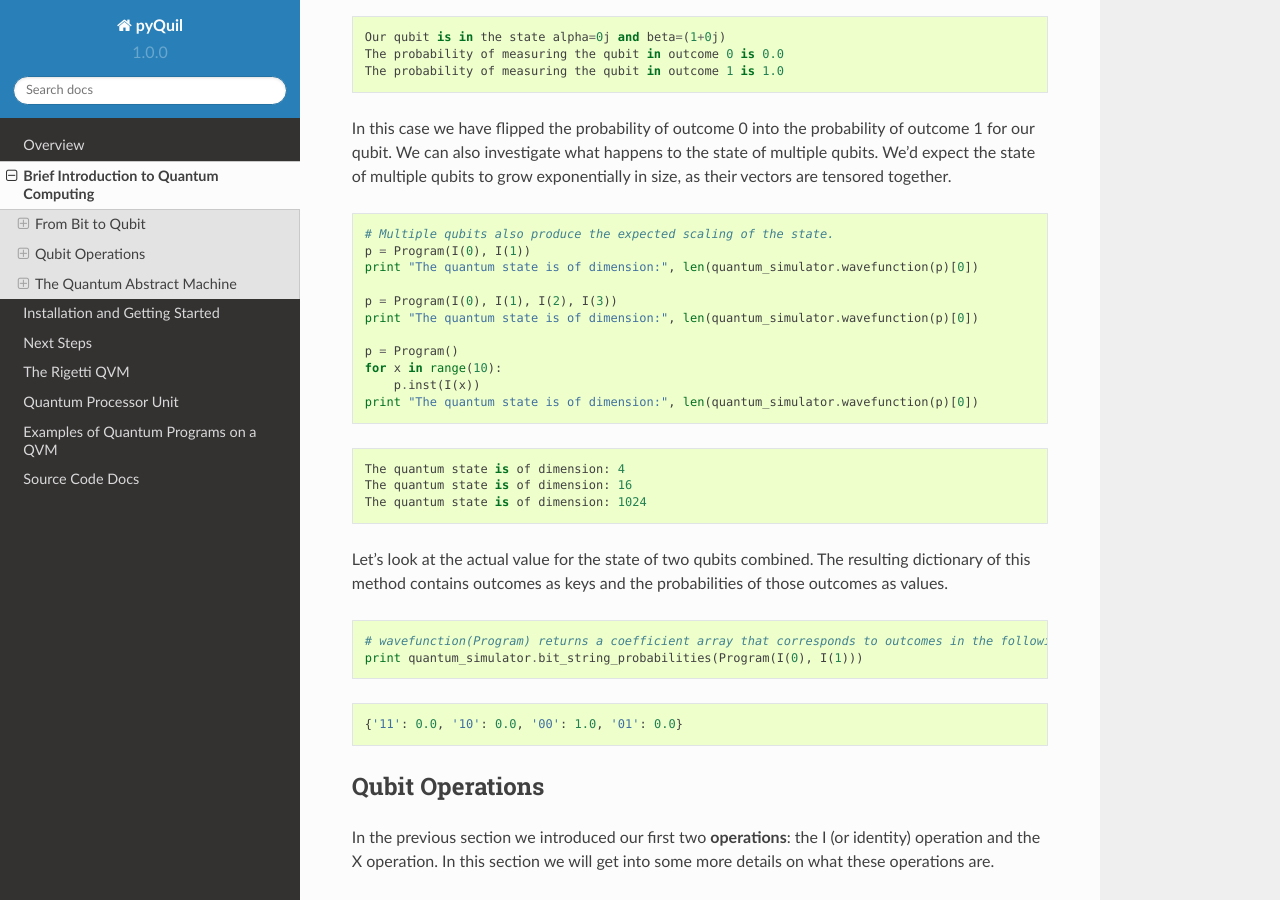
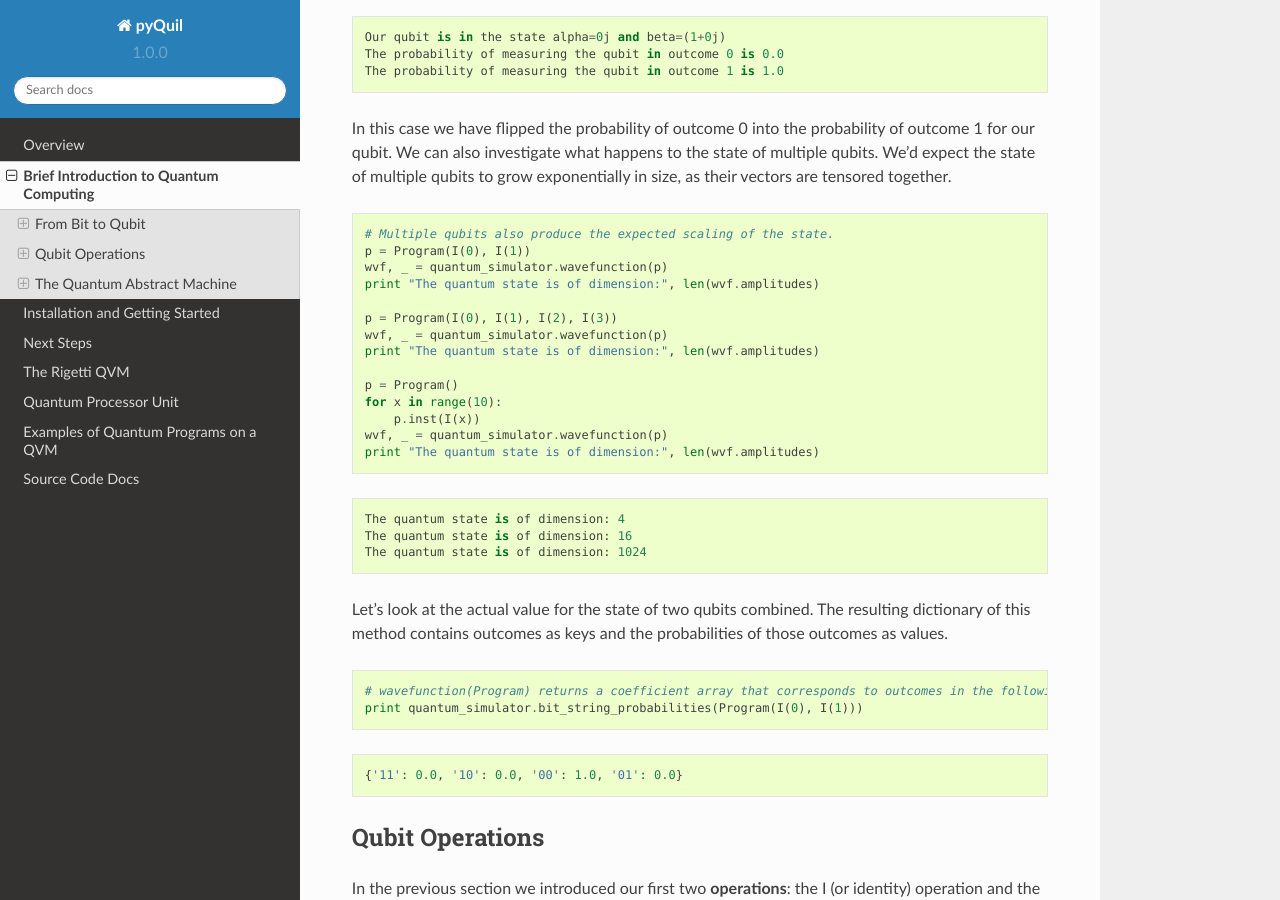
Before and after one commit to rigetti/pyquil, a Sphinx documentation site: the page built from docs/source/intro_to_qc.rst, in a window 1280 px wide and 900 px high, scrolled down 5436 px. Built offline with Sphinx 7.4.7 and the Read the Docs theme 2.0.0, drawn with Linux system fonts in a browser that asks for light colours.

Commit message:
Updated the qubit scaling example starting at line 263
Previously the length of a wavefunction object was the number of amplitudes and now it returns the number of qubits.

REPLACED
print "The quantum state is of dimension:", len(quantum_simulator.wavefunction(p)[0])
WITH
wvf, _ = quantum_simulator.wavefunction(p)
print "The quantum state is of dimension:", len(wvf.amplitudes)

# OLD
# Multiple qubits also produce the expected scaling of the state.
p = Program(I(0), I(1))
print "The quantum state is of dimension:", len(quantum_simulator.wavefunction(p)[0])

p = Program(I(0), I(1), I(2), I(3))
print "The quantum state is of dimension:", len(quantum_simulator.wavefunction(p)[0])

p = Program()
for x in range(10):
    p.inst(I(x))
print "The quantum state is of dimension:", len(quantum_simulator.wavefunction(p)[0])

# NEW
# Multiple qubits also produce the expected scaling of the state.
p = Program(I(0), I(1))
wvf, _ = quantum_simulator.wavefunction(p)
print "The quantum state is of dimension:", len(wvf.amplitudes)

p = Program(I(0), I(1), I(2), I(3))
wvf, _ = quantum_simulator.wavefunction(p)
print "The quantum state is of dimension:", len(wvf.amplitudes)

p = Program()
for x in range(10):
    p.inst(I(x))
wvf, _ = quantum_simulator.wavefunction(p)
print "The quantum state is of dimension:", len(wvf.amplitudes)

```diff
--- a/docs/source/intro_to_qc.rst
+++ b/docs/source/intro_to_qc.rst
@@ -261,15 +261,18 @@
 
     # Multiple qubits also produce the expected scaling of the state.
     p = Program(I(0), I(1))
-    print "The quantum state is of dimension:", len(quantum_simulator.wavefunction(p)[0])
+    wvf, _ = quantum_simulator.wavefunction(p)
+    print "The quantum state is of dimension:", len(wvf.amplitudes)
 
     p = Program(I(0), I(1), I(2), I(3))
-    print "The quantum state is of dimension:", len(quantum_simulator.wavefunction(p)[0])
+    wvf, _ = quantum_simulator.wavefunction(p)
+    print "The quantum state is of dimension:", len(wvf.amplitudes)
 
     p = Program()
     for x in range(10):
         p.inst(I(x))
-    print "The quantum state is of dimension:", len(quantum_simulator.wavefunction(p)[0])
+    wvf, _ = quantum_simulator.wavefunction(p)
+    print "The quantum state is of dimension:", len(wvf.amplitudes)
 
 
 .. parsed-literal::
```
